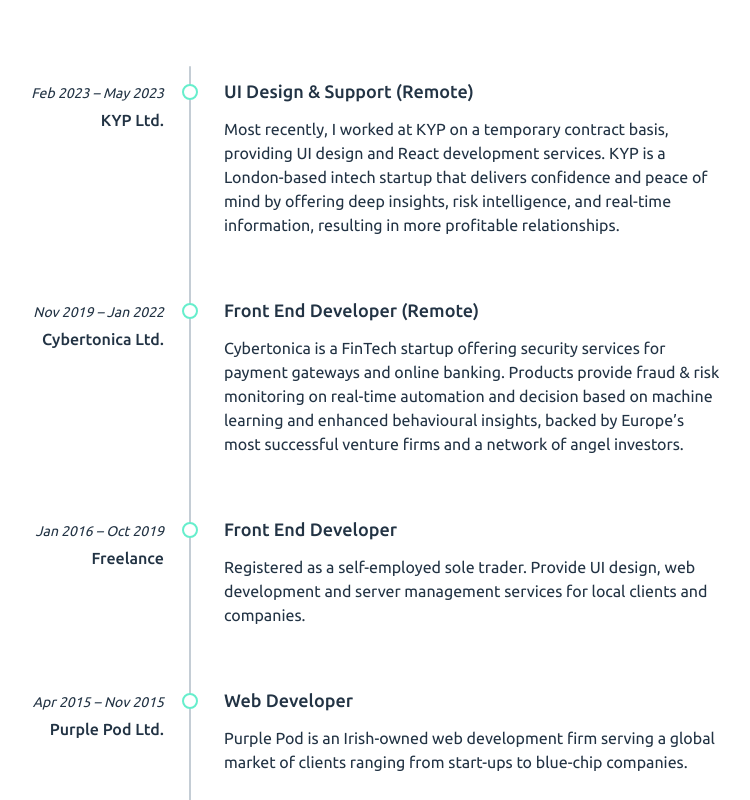
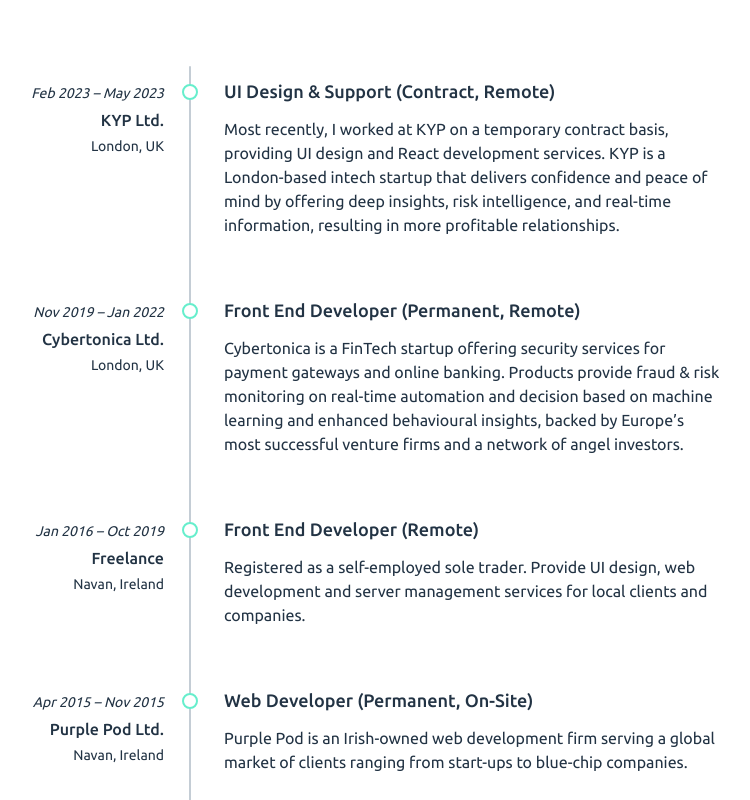
Before and after one commit to dzvilius/vilius-website, a Nuxt app: page / in a window 1280 px wide. Shown: the part 1840-2640 px from the top of the page, without its empty margins (246-996 px from the left). Built offline with nearby package versions, Linux system fonts and the light colour scheme.

Commit message:
update experience and styling

```diff
--- a/components/Experience.vue
+++ b/components/Experience.vue
@@ -11,8 +11,9 @@
             <div class="Experience__Indicator"></div>
             <span>Feb 2023 – May 2023</span>
             <div class="Experience__JobTitle">KYP Ltd.</div>
+            <div class="Experience__Location">London, UK</div>
           </div>
-          <h2 class="Experience__Title">UI Design & Support (Remote)</h2>
+          <h2 class="Experience__Title">UI Design & Support (Contract, Remote)</h2>
           <p class="Experience__Info">
             Most recently, I worked at KYP on a temporary contract basis,
             providing UI design and React development services. KYP is a
@@ -27,8 +28,9 @@
             <div class="Experience__Indicator"></div>
             <span>Nov 2019 – Jan 2022</span>
             <div class="Experience__JobTitle">Cybertonica Ltd.</div>
+            <div class="Experience__Location">London, UK</div>
           </div>
-          <h2 class="Experience__Title">Front End Developer (Remote)</h2>
+          <h2 class="Experience__Title">Front End Developer (Permanent, Remote)</h2>
           <p class="Experience__Info">
             Cybertonica is a FinTech startup offering security services for
             payment gateways and online banking. Products provide fraud & risk
@@ -42,8 +44,9 @@
             <div class="Experience__Indicator"></div>
             <span>Jan 2016 – Oct 2019</span>
             <div class="Experience__JobTitle">Freelance</div>
+            <div class="Experience__Location">Navan, Ireland</div>
           </div>
-          <h2 class="Experience__Title">Front End Developer</h2>
+          <h2 class="Experience__Title">Front End Developer (Remote)</h2>
           <p class="Experience__Info">
             Registered as a self-employed sole trader. Provide UI design, web
             development and server management services for local clients and
@@ -55,8 +58,9 @@
             <div class="Experience__Indicator"></div>
             <span>Apr 2015 – Nov 2015</span>
             <div class="Experience__JobTitle">Purple Pod Ltd.</div>
+            <div class="Experience__Location">Navan, Ireland</div>
           </div>
-          <h2 class="Experience__Title">Web Developer</h2>
+          <h2 class="Experience__Title">Web Developer (Permanent, On-Site)</h2>
           <p class="Experience__Info">
             Purple Pod is an Irish-owned web development firm serving a global
             market of clients ranging from start-ups to blue-chip companies.
@@ -67,8 +71,9 @@
             <div class="Experience__Indicator"></div>
             <span>Jun 2011 – Feb 2014</span>
             <div class="Experience__JobTitle">Snap Printing Ltd.</div>
+            <div class="Experience__Location">Dunshaughlin, Ireland</div>
           </div>
-          <h2 class="Experience__Title">Junior Web Developer</h2>
+          <h2 class="Experience__Title">Junior Web Developer (Permanent, On-Site)</h2>
           <p class="Experience__Info">
             A marketing company with extensive expertise across a wide range of
             services, including graphic design, promotional products, website
@@ -188,6 +193,18 @@ export default {
   }
 }
 
+.Experience__Location {
+  font-size: 14px;
+
+  @media screen and (min-width: 960px) {
+    position: absolute;
+    top: 58px;
+    left: -230px;
+    text-align: right;
+    width: 170px;
+  }
+}
+
 .Experience__Title {
   font-weight: 500;
   font-size: 18px;
```
Also changed, not shown: 2 other files (tests, documents, lock files or other folders).
